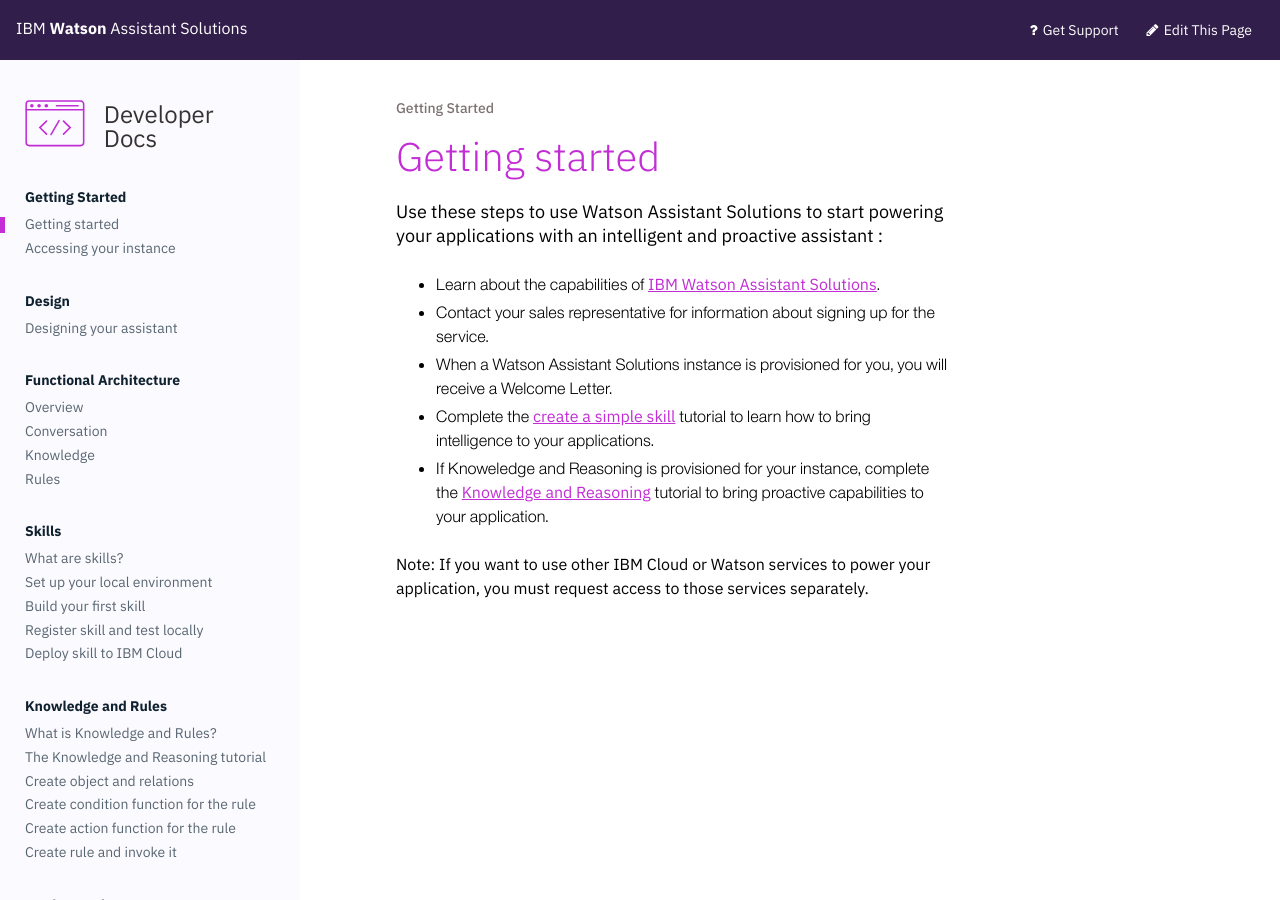
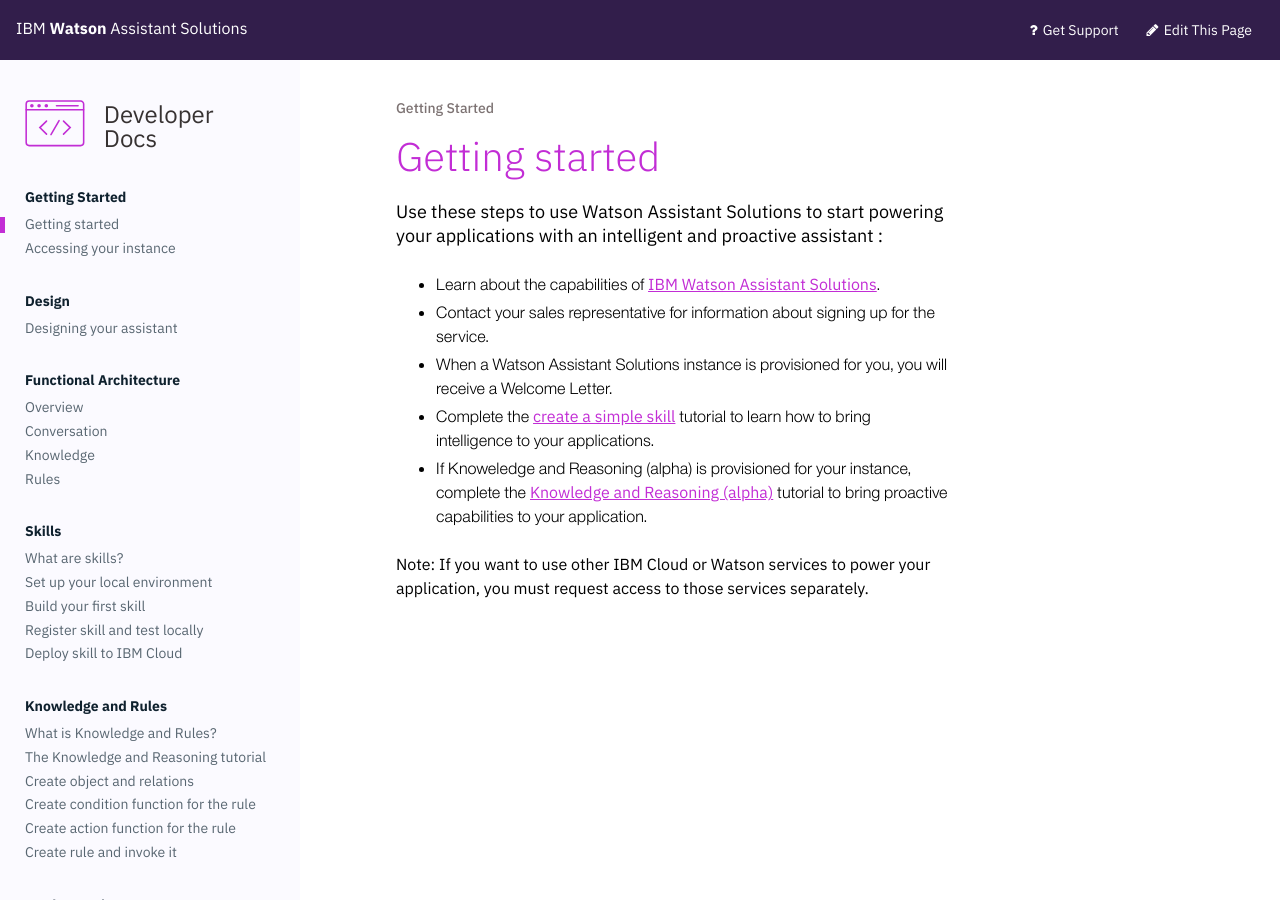
Before and after one commit to Watson-Personal-Assistant/developer, a Jekyll site: the page built from _content/get-started/get-started.md, in a window 1280 px wide. Built offline with Jekyll 4.4.1, drawn with Linux system fonts in a browser that asks for light colours.

Commit message:
Update get-started.md
Added alpha tag

```diff
--- a/_content/get-started/get-started.md
+++ b/_content/get-started/get-started.md
@@ -8,6 +8,6 @@
 * Contact your sales representative for information about signing up for the service.
 * When a Watson Assistant Solutions instance is provisioned for you, you will receive a Welcome Letter.
 * Complete the [create a simple skill]({{site.baseurl}}/skill/what-are-they) tutorial to learn how to bring intelligence to your applications.
-* If Knoweledge and Reasoning is provisioned for your instance, complete the [Knowledge and Reasoning]({{site.baseurl}}/knowledge/what-is-kr) tutorial to bring proactive capabilities to your application.
+* If Knoweledge and Reasoning (alpha) is provisioned for your instance, complete the [Knowledge and Reasoning (alpha)]({{site.baseurl}}/knowledge/what-is-kr) tutorial to bring proactive capabilities to your application.
 
 Note: If you want to use other IBM Cloud or Watson services to power your application, you must request access to those services separately.
```
